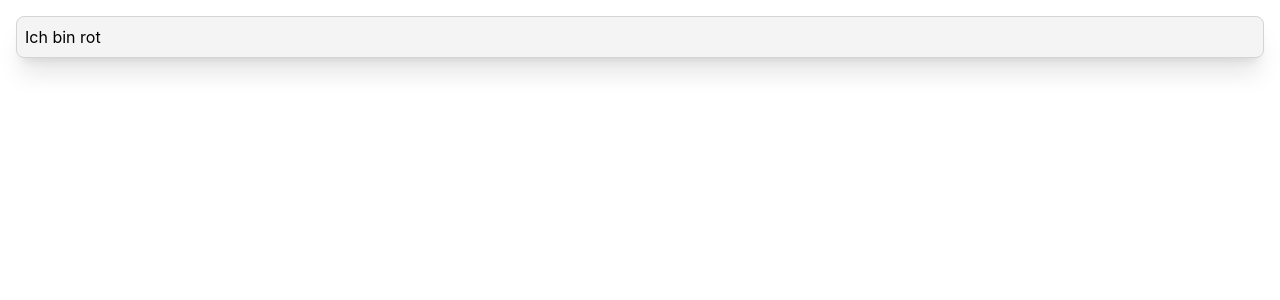
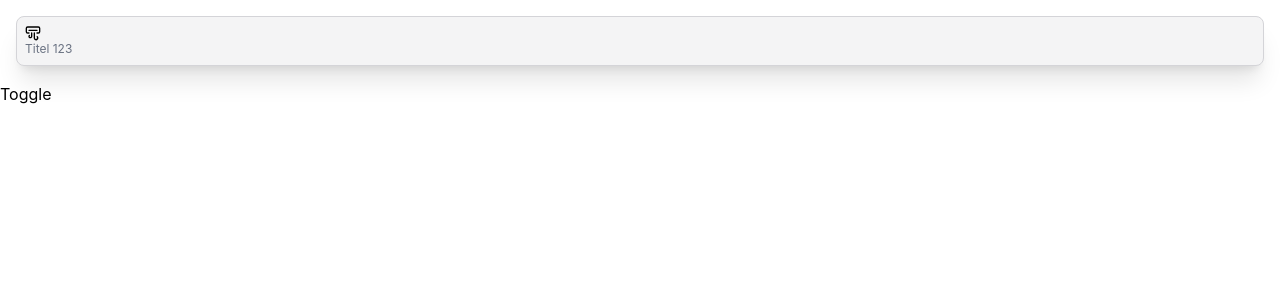
Before and after one commit to srutz/motd, a React (Vite) app: page / in a window 1280 px wide. Shown: the top 300 px of the page. Built offline with nearby package versions, Linux system fonts and the light colour scheme.

Commit message:
card without anything

```diff
--- a/package.json
+++ b/package.json
@@ -13,6 +13,7 @@
     "@tailwindcss/vite": "^4.2.4",
     "react": "^19.2.5",
     "react-dom": "^19.2.5",
+    "react-icons": "^5.6.0",
     "tailwindcss": "^4.2.4"
   },
   "devDependencies": {
--- a/src/App.tsx
+++ b/src/App.tsx
@@ -1,10 +1,12 @@
+import { useState } from "react"
 import { Card } from "./Card"
 
 export function App() {
-  console.log("Render App")
+  const [ expanded, setExpanded ] = useState(false)
   return (
     <div title="App">
-      <Card><div>Ich bin rot</div></Card>
+      <Card expanded={expanded}><div>Ich bin rot</div></Card>
+      <button onClick={() => setExpanded(!expanded)}>Toggle</button>
     </div>
   )
 }
--- a/src/Card.tsx
+++ b/src/Card.tsx
@@ -1,10 +1,16 @@
 import { type ReactNode } from "react"
+import { FaArrowRight } from "react-icons/fa"
+import { LuAirVent } from "react-icons/lu"
 
 export
-function Card(props: { children?: ReactNode, expanded?: boolean }) {
+function Card({ expanded, children, title = "Titel 123"}
+    : { children?: ReactNode, expanded?: boolean, title?: string })
+{
     return (
         <div className="borderbox">
-            {props.children}
+            {expanded ? <FaArrowRight></FaArrowRight> : <LuAirVent />}
+            <div className="text-gray-500 text-xs">{title}</div>
+            {expanded && children}
         </div>
     )
 }
```
Also changed, not shown: 1 other file (tests, documents, lock files or other folders).
